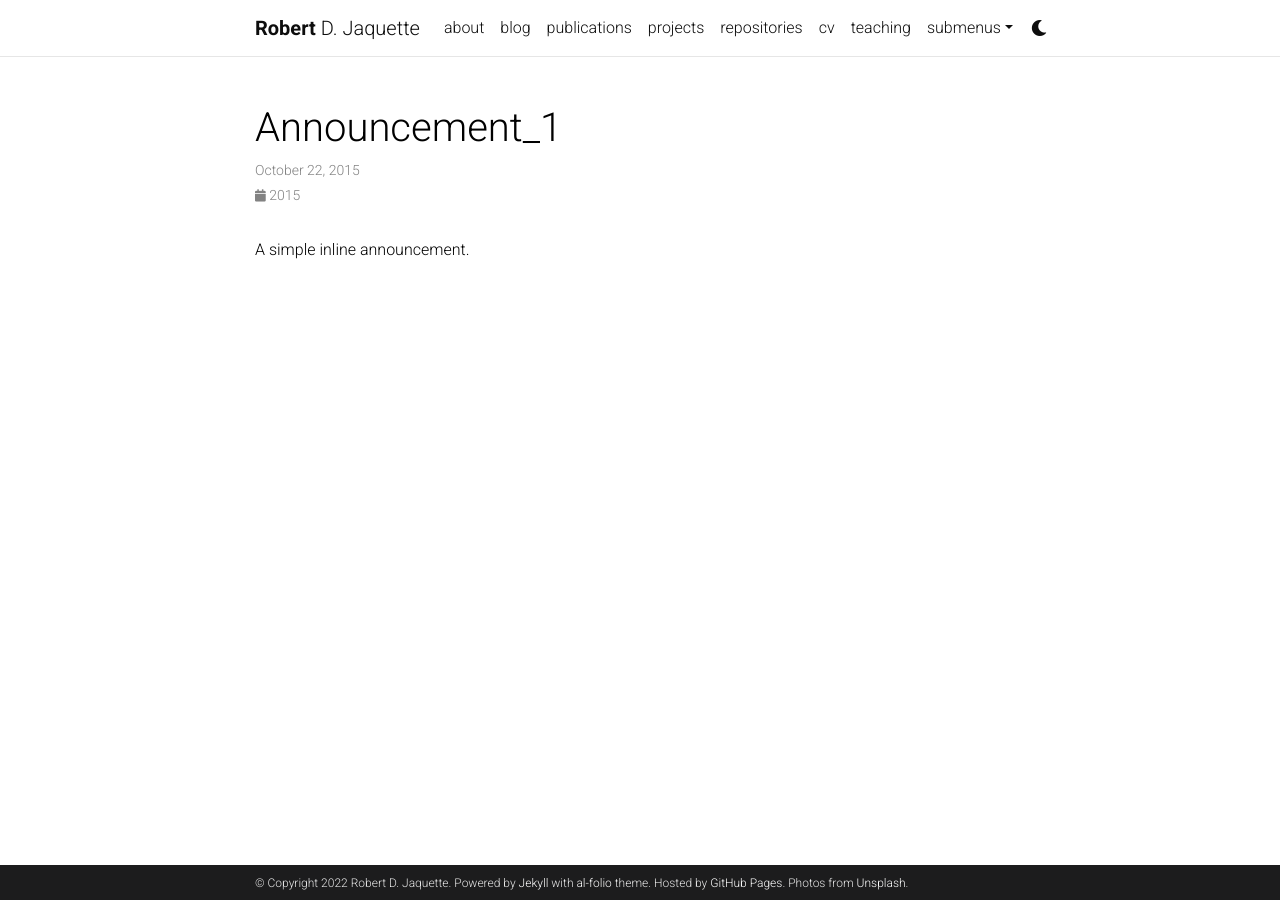
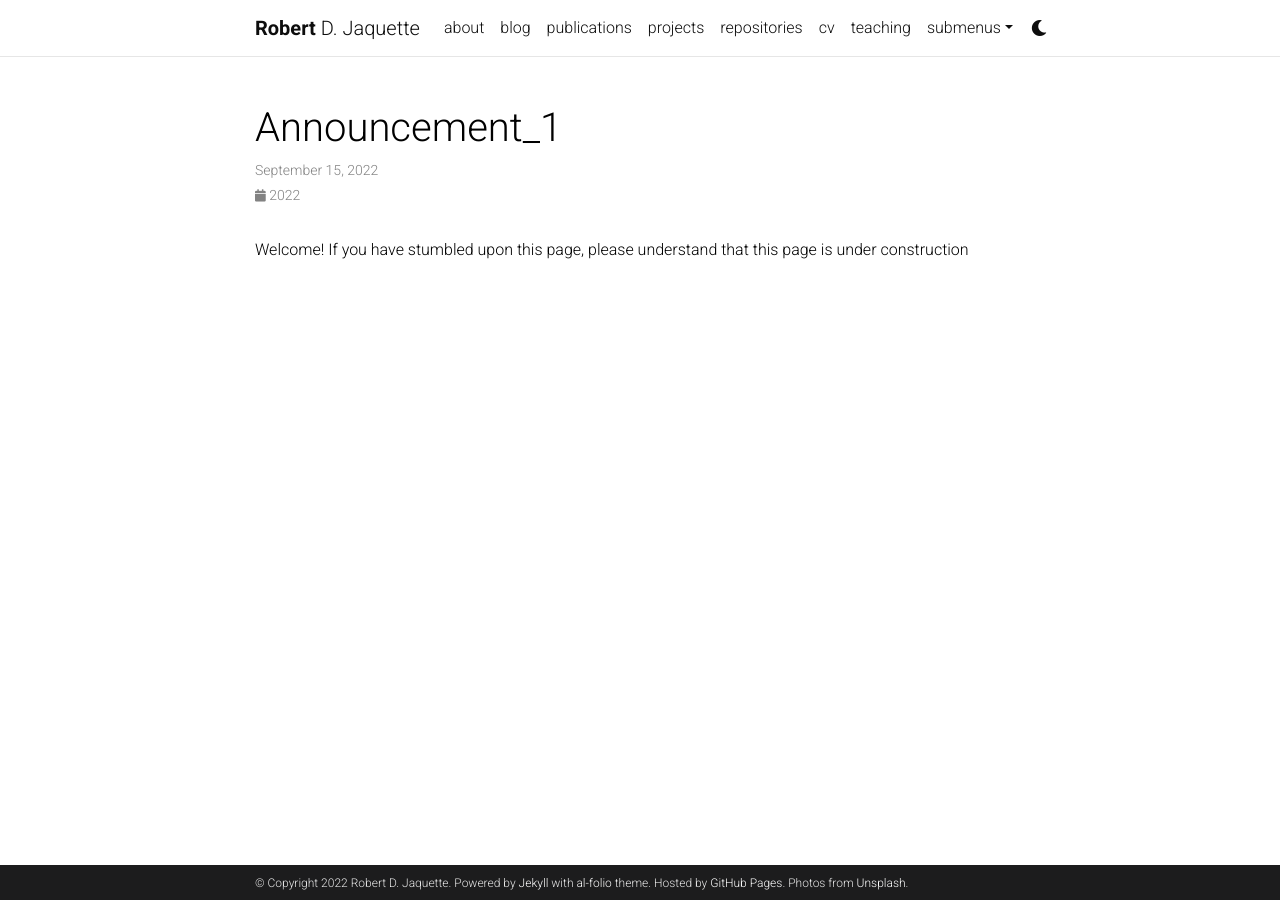
Before and after one commit to RobertJaquette/RobertJaquette, a Jekyll site: the page built from _news/announcement_1.md, in a window 1280 px wide. Built offline with Jekyll 4.4.1, drawn with Linux system fonts in a browser that asks for light colours; comment, search, counter and statistics services are not loaded; a style sheet for code colours, icons or effects is not loaded.

Commit message:
Update announcement_1.md

```diff
--- a/_news/announcement_1.md
+++ b/_news/announcement_1.md
@@ -1,7 +1,7 @@
 ---
 layout: post
-date: 2015-10-22 15:59:00-0400
+date: 2022-9-14 23:30:00-0400
 inline: true
 ---
 
-A simple inline announcement.
+Welcome! If you have stumbled upon this page, please understand that this page is under construction
```
